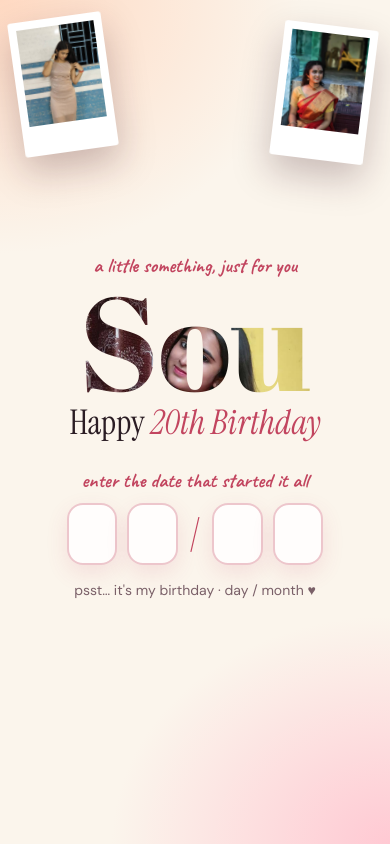
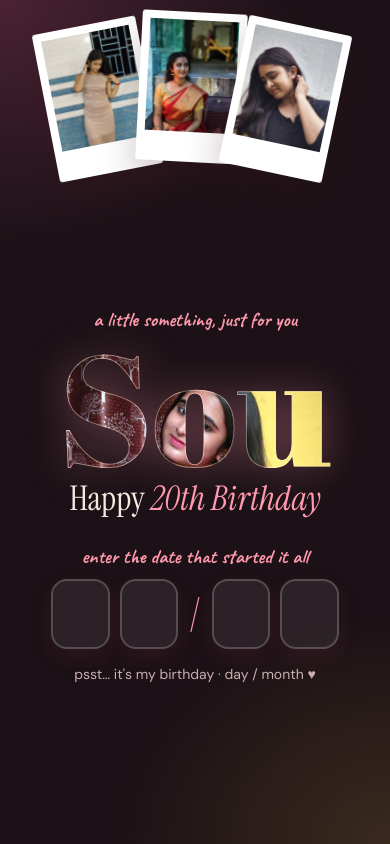
Before and after one commit to ReetabrataM/sousruti, a plain HTML site: page index.html in a window 390 px wide. Shown: the top 844 px of the page. Drawn offline with Linux system fonts and the light colour scheme.

Commit message:
Default dark and mobile view fix

```diff
--- a/css/style.css
+++ b/css/style.css
@@ -176,3 +176,17 @@ header{background:var(--hb);-webkit-backdrop-filter:blur(14px);backdrop-filter:b
 .core:before{content:'';position:absolute;inset:-7px;border-radius:50%;background:conic-gradient(#e8456a,#f4b942,#6fae94,#8f6fd6,#e8456a);animation:sp 9s linear infinite}
 .core img{position:relative;display:block;width:100%;height:100%;object-fit:cover;object-position:center 20%;border-radius:50%;border:6px solid #fff;transition:opacity .22s}
 .cfc{transition:opacity .4s}
+
+/* ---------- PASSWORD PAGE: tidy on phones, follows light/dark theme ---------- */
+#gate{overflow-y:auto;overflow-x:hidden;color:var(--ink);background:radial-gradient(60vmax 50vmax at 0 0,var(--b1),transparent 60%),radial-gradient(55vmax 45vmax at 100% 100%,var(--b2),transparent 60%),var(--bg)}
+.gc{height:auto;min-height:100%}
+.gc .hand,.hb em,.lh,.pin i{color:var(--acc)}.hb{color:var(--ink)}.lm,.dt{color:var(--mut)}
+.pin input{width:clamp(50px,15vw,64px);height:clamp(62px,18vw,76px);background:var(--card);color:var(--ink);border-color:var(--line)}.pin input:focus{border-color:var(--acc)}
+:root[data-theme=dark] .big,:root[data-theme=dark] .b20{filter:brightness(1.12) saturate(1.1) drop-shadow(0 0 20px rgba(255,150,170,.35));-webkit-text-stroke:1px rgba(255,235,220,.4)}
+@media(max-width:700px){
+ .big{font-size:clamp(120px,min(40vw,27vh),300px)}
+ .gc{padding:calc(env(safe-area-inset-top,0px) + 184px) 18px calc(env(safe-area-inset-bottom,0px) + 36px)}
+ .g1,.g2,.g3{display:block;width:min(27vw,112px);bottom:auto;right:auto;top:calc(env(safe-area-inset-top,0px) + 24px)}
+ .g1{left:calc(50% - 150px);--r:-11deg}.g2{left:calc(50% - 56px);--r:3deg;top:calc(env(safe-area-inset-top,0px) + 12px)}.g3{left:calc(50% + 38px);--r:12deg}.g4{display:none}
+}
+@media(max-height:560px){.gp{display:none!important}.gc{padding-top:24px;padding-bottom:16px}.big{font-size:clamp(90px,26vh,200px)}.hb{margin-bottom:10px}}
--- a/index.html
+++ b/index.html
@@ -1,5 +1,6 @@
-<!doctype html><html lang="en" data-theme="light"><head><meta charset="utf-8">
-<meta name="viewport" content="width=device-width, initial-scale=1, viewport-fit=cover">
+<!doctype html><html lang="en" data-theme="dark"><head><meta charset="utf-8">
+<meta name="viewport" content="width=device-width, initial-scale=1, viewport-fit=cover, interactive-widget=resizes-content">
+<meta name="theme-color" content="#1b1116">
 <title>Happy Birthday, Sou ♥</title>
 <link rel="preconnect" href="https://fonts.googleapis.com"><link rel="preconnect" href="https://fonts.gstatic.com" crossorigin>
 <link href="https://fonts.googleapis.com/css2?family=Abril+Fatface&family=Instrument+Serif:ital@0;1&family=Caveat:wght@500;700&family=DM+Sans:wght@400;600&display=swap" rel="stylesheet">
--- a/js/core.js
+++ b/js/core.js
@@ -4,7 +4,7 @@ const sfx=n=>(n%100>=11&&n%100<=13)?'th':({1:'st',2:'nd',3:'rd'}[n%10]||'th');
 const $=(s,e=document)=>e.querySelector(s),$$=(s,e=document)=>[...e.querySelectorAll(s)];
 const rnd=(a,b)=>a+Math.random()*(b-a),sv=(k,v)=>{try{localStorage.setItem(k,JSON.stringify(v))}catch(e){}},ld=(k,d)=>{try{return JSON.parse(localStorage.getItem(k))??d}catch(e){return d}};
 const R=document.documentElement;R.style.setProperty('--ph',`url(${new URL(IM[GATE_PHOTO-1],document.baseURI).href})`);
-R.dataset.theme='light';
+R.dataset.theme='dark';
 const tb=()=>$('#th').textContent=R.dataset.theme=='dark'?'☀':'☾';tb();$('#th').onclick=()=>{R.dataset.theme=R.dataset.theme=='dark'?'light':'dark';tb()};
 /* petals */
 const bg=$('#bg'),b=bg.getContext('2d');let FF=[],mx=0,my=0;
```
